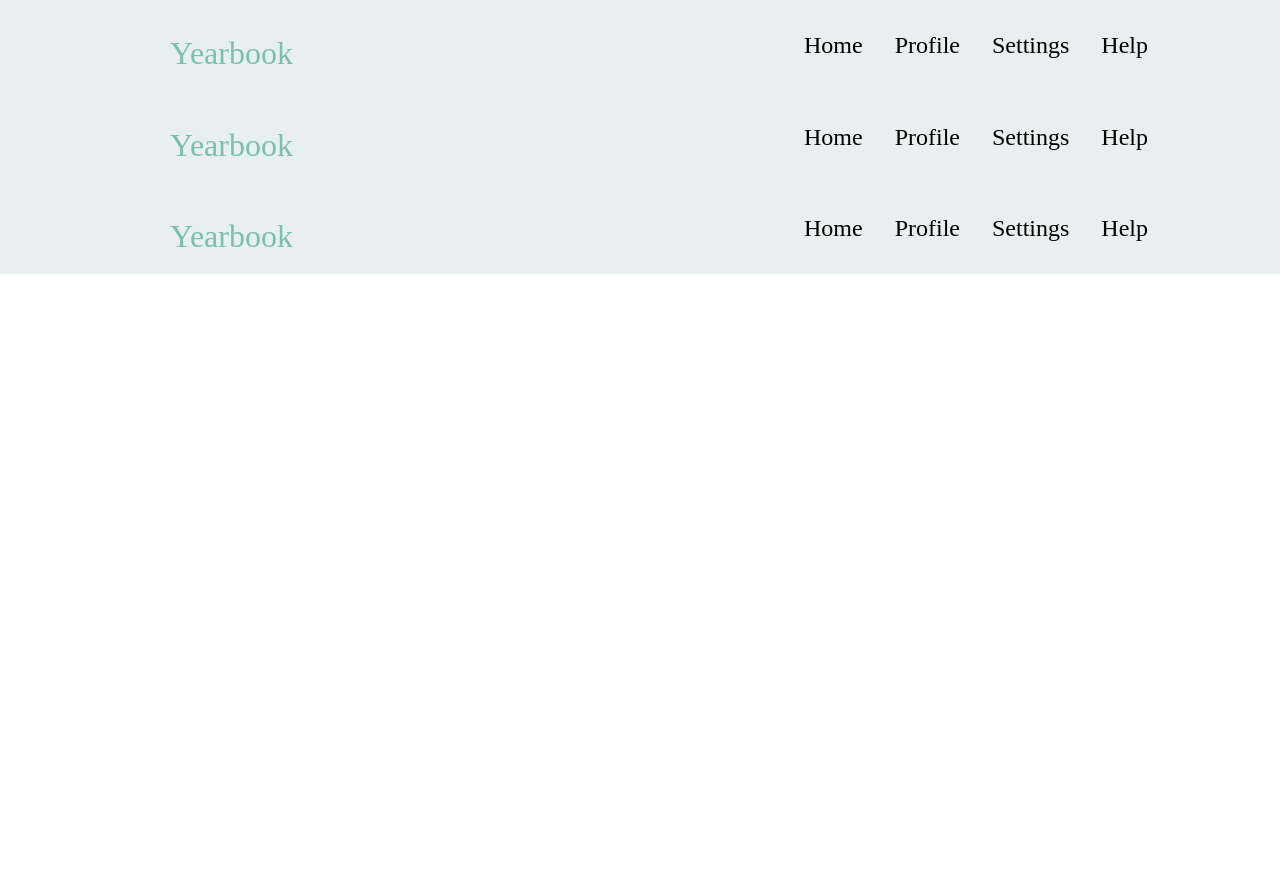
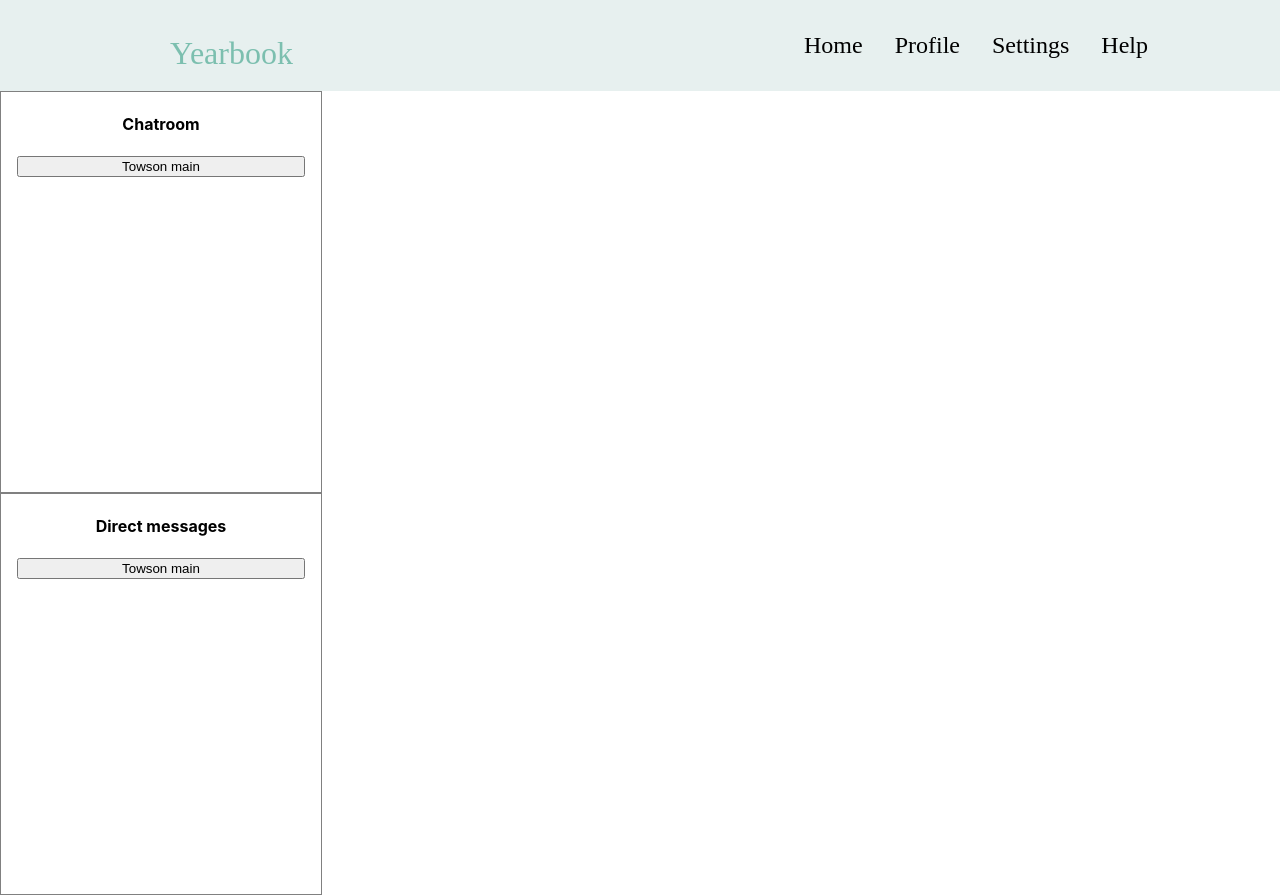
Before and after one commit to boaz4/COSC484-Yearbook-Site, a React (Create React App) app in the folder yearbook/: page / in a window 1280 px wide. Before the commit the page ends 800 px from the top, so only its background shows below. Built offline with nearby package versions, Linux system fonts and the light colour scheme.

Commit message:
basic sidebar redone

```diff
--- a/yearbook/src/App.js
+++ b/yearbook/src/App.js
@@ -1,12 +1,15 @@
 import './App.css';
 import Navbar from './components/Navbar';
+import Sidebar from './components/Sidebar';
+
+
 
 function App() {
   return (
     <>
       <Navbar/>
-      <Navbar/>
-      <Navbar/>
+      <Sidebar item = "Chatroom"/>
+       <Sidebar item = "Direct messages"  />
     </>
   );
 }
--- /dev/null
+++ b/yearbook/src/components/Sidebar/index.css
@@ -0,0 +1,9 @@
+.side{
+    width: 25%;
+    height:50vh;
+    border: solid 1px grey;
+    text-align: center;
+}
+.side-button{
+    width:90%;
+}
--- /dev/null
+++ b/yearbook/src/components/Sidebar/index.js
@@ -0,0 +1,21 @@
+import React, { useState } from 'react'
+import "./index.css"
+
+
+
+const Sidebar = ({item, names}) =>{
+    const [state, setState] = useState({
+
+  });
+    return(
+       <>
+       <div className = "side">
+            <h4>{item}</h4>
+            <button className ="side-button"> Towson main</button>
+
+       </div>
+       </>
+    )
+}
+
+export default Sidebar;
```
Also changed, not shown: yearbook/src/components/Navbar/Sidebar /index.js (deleted, +0 -9 lines).
